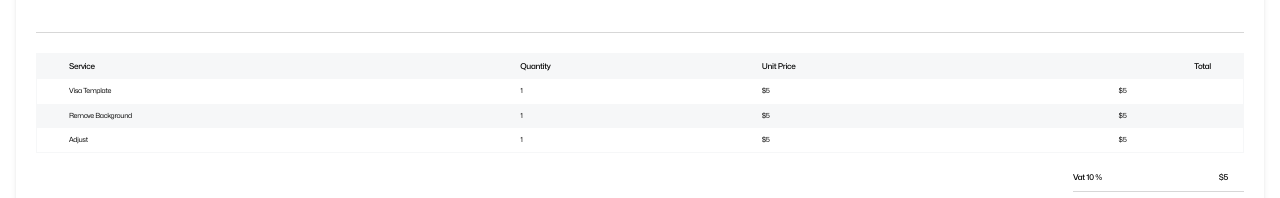
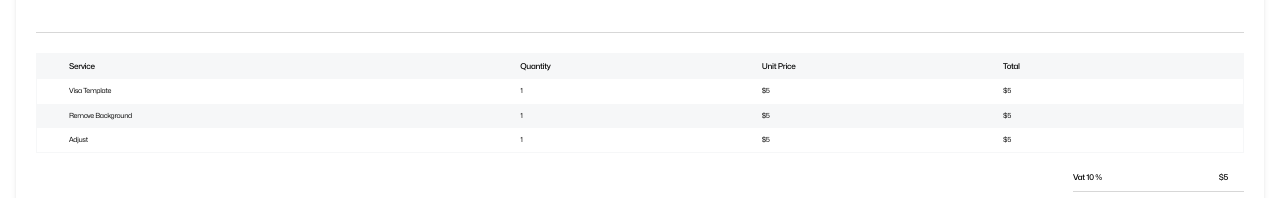
Before and after one commit to xtendEG/idify-react-mobile, a React (Vite) app: page /checkout/invoice in a window 1280 px wide. Shown: the part 363-561 px from the top of the page. Built offline with nearby package versions, Linux system fonts and the light colour scheme.

Commit message:
ui => improve invice view

```diff
--- a/src/screens/checkout/invoice.jsx
+++ b/src/screens/checkout/invoice.jsx
@@ -127,7 +127,7 @@ const Invoice = () => {
                 <th className="font-medium py-2 text-start w-1/6">
                   Unit Price
                 </th>
-                <th className="font-medium py-2 pe-8 text-right w-1/6">
+                <th className="font-medium py-2 pe-8 text-start w-1/6">
                   Total
                 </th>
               </tr>
@@ -147,7 +147,7 @@ const Invoice = () => {
                   <td className="py-2 text-start w-1/6">
                     ${service.unit_price}
                   </td>
-                  <td className="py-2 text-center w-1/6">
+                  <td className="py-2 text-start w-1/6">
                     ${service.total_price}
                   </td>
                 </tr>
--- a/src/screens/profile/index.jsx
+++ b/src/screens/profile/index.jsx
@@ -94,13 +94,7 @@ export const Switching = () => {
   return (
     <button
       onClick={toggleSwitch}
-      style={{
-        background: "none",
-        border: "none",
-        padding: 0,
-        cursor: "pointer",
-        display: "inline-block",
-      }}
+      className="bg-none border-none p-0 m-0 cursor-pointer inline-block"
     >
       <svg xmlns="http://www.w3.org/2000/svg" width="57" height="43" viewBox="0 0 57 43" fill="none">
         <g id={isOn ? "State=On" : "State=Off"}>
```
